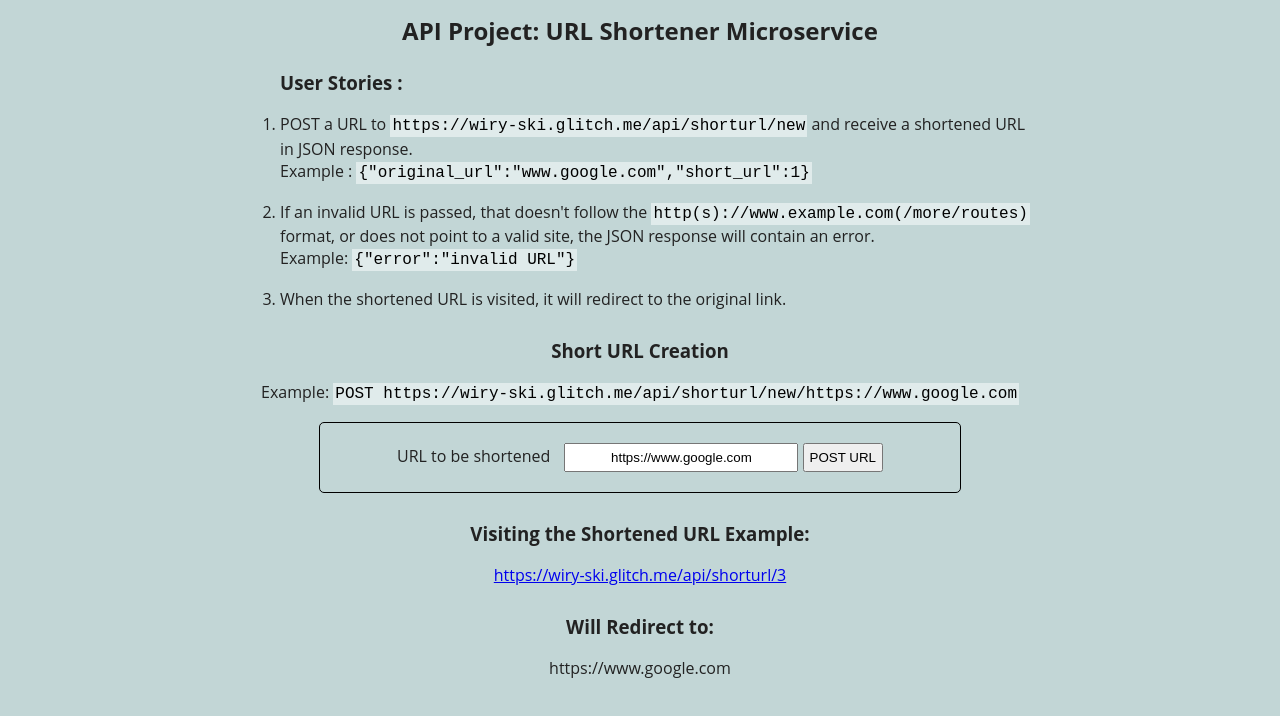
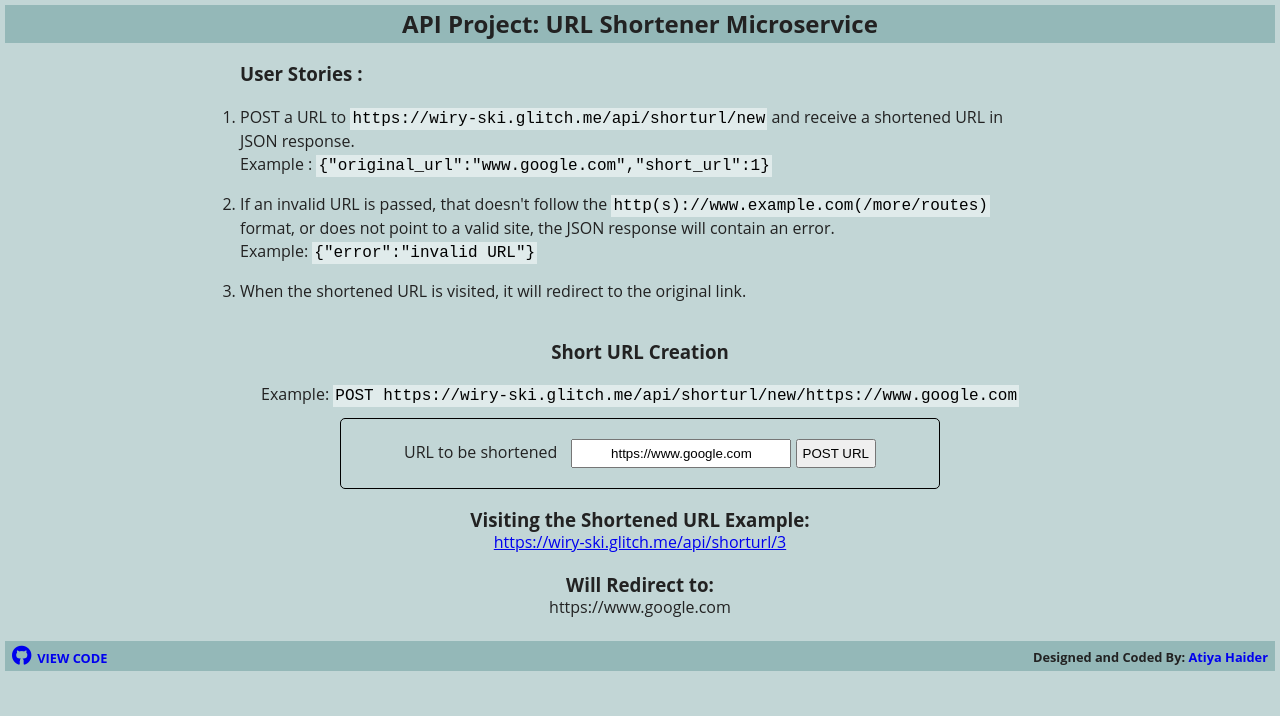
Before and after one commit to atiyahaider/URL-shortner, a website: page views/index.html in a window 1280 px wide. Drawn offline with Linux system fonts and the light colour scheme; files that its build step writes are made by us from their sources.

Commit message:
Added footer

```diff
--- a/public/style.css
+++ b/public/style.css
@@ -1,4 +1,9 @@
 /****** Main Styling ******/
+* {
+  padding: 0;
+  margin: 0;
+  box-sizing: border-box;
+}
 
 body {
 	font-family: 'Open Sans', sans-serif;
@@ -7,10 +12,20 @@ body {
   background-color: #c2d6d6;
 	text-align: center;
 	line-height: 1.4em;
+  margin: 5px;
 }
 
-h3 {
-  margin-top: 30px;
+h2{
+  background-color: #94b8b8;
+  padding: 8px;
+}
+
+.top-padding {
+  margin-top: 20px;
+}
+
+.bottom-padding {
+  margin-bottom: 20px;
 }
 
 .user-stories {
@@ -54,3 +69,27 @@ input[type=text] {
   width: 220px;
   text-align: center;
 }
+
+#footer {
+  background-color: #94b8b8;
+  font-size: 0.8em;
+  width: 100%;
+  text-align: left;
+  font-weight: bold;
+}
+
+#footer a {
+  text-decoration: none;
+}
+
+.fab {
+  font-size: 1.5em;
+}
+
+.right {
+  float: right;
+}
+
+td {
+  padding: 3px 5px 0px;
+}
--- a/views/index.html
+++ b/views/index.html
@@ -4,15 +4,15 @@
 
    <head>
       <title>URL Shortener</title>
-      <link href="https://fonts.googleapis.com/css?family=Roboto" rel="stylesheet" type="text/css">
       <link href="style.css" rel="stylesheet" type="text/css">
-   </head>
+      <link rel="stylesheet" href="https://use.fontawesome.com/releases/v5.6.3/css/all.css" integrity="sha384-UHRtZLI+pbxtHCWp1t77Bi1L4ZtiqrqD80Kn4Z8NTSRyMA2Fd33n5dQ8lWUE00s/" crossorigin="anonymous">
+  </head>
 
    <body>
       <div>
         <h2>API Project: URL Shortener Microservice</h2>
         <div class="user-stories">
-          <ol><h3>User Stories :</h3>
+          <ol><h3 class="top-padding bottom-padding">User Stories :</h3>
             <li>POST a URL to <code>https://wiry-ski.glitch.me/api/shorturl/new</code> and receive a shortened URL in JSON response.<br>Example : <code>{"original_url":"www.google.com","short_url":1}</code></li>
             <li>If an invalid URL is passed, that doesn't follow the <code>http(s)://www.example.com(/more/routes)</code> format, or does not point to a valid site,
                 the JSON response will contain an error.
@@ -22,7 +22,8 @@
           </ol>
         </div>
 
-        <h3>Short URL Creation </h3>
+        <br>
+        <h3 class="bottom-padding">Short URL Creation </h3>
         <p>
           Example: <code>POST https://wiry-ski.glitch.me/api/shorturl/new/https://www.google.com</code>
         </p>
@@ -31,13 +32,24 @@
           <input id="url_input" type="text" name="url" value="https://www.google.com">
           <input type="submit" value="POST URL">
         </form>
-        <h3>Visiting the Shortened URL Example:</h3>
+        <h3 class="top-padding">Visiting the Shortened URL Example:</h3>
         <a href="https://wiry-ski.glitch.me/api/shorturl/3">
           https://wiry-ski.glitch.me/api/shorturl/3
         </a>
 
-        <h3>Will Redirect to:</h3>
+        <h3 class="top-padding">Will Redirect to:</h3>
         <p>https://www.google.com</p>
+
+        <br>
+        <table id="footer">
+          <tr>
+            <td>
+            <a href="https://github.com/atiyahaider/Request-header-parser" target="_blank"><i class="fab fa-github"></i>&nbsp;&nbsp;VIEW CODE</a>
+            </td>
+            <td class="right">Designed and Coded By: <a target="_blank" href="https://codepen.io/atiyahaider/">Atiya Haider</a></td>
+          </tr>
+        </table>
+
       </div>
    </body>
 
```
